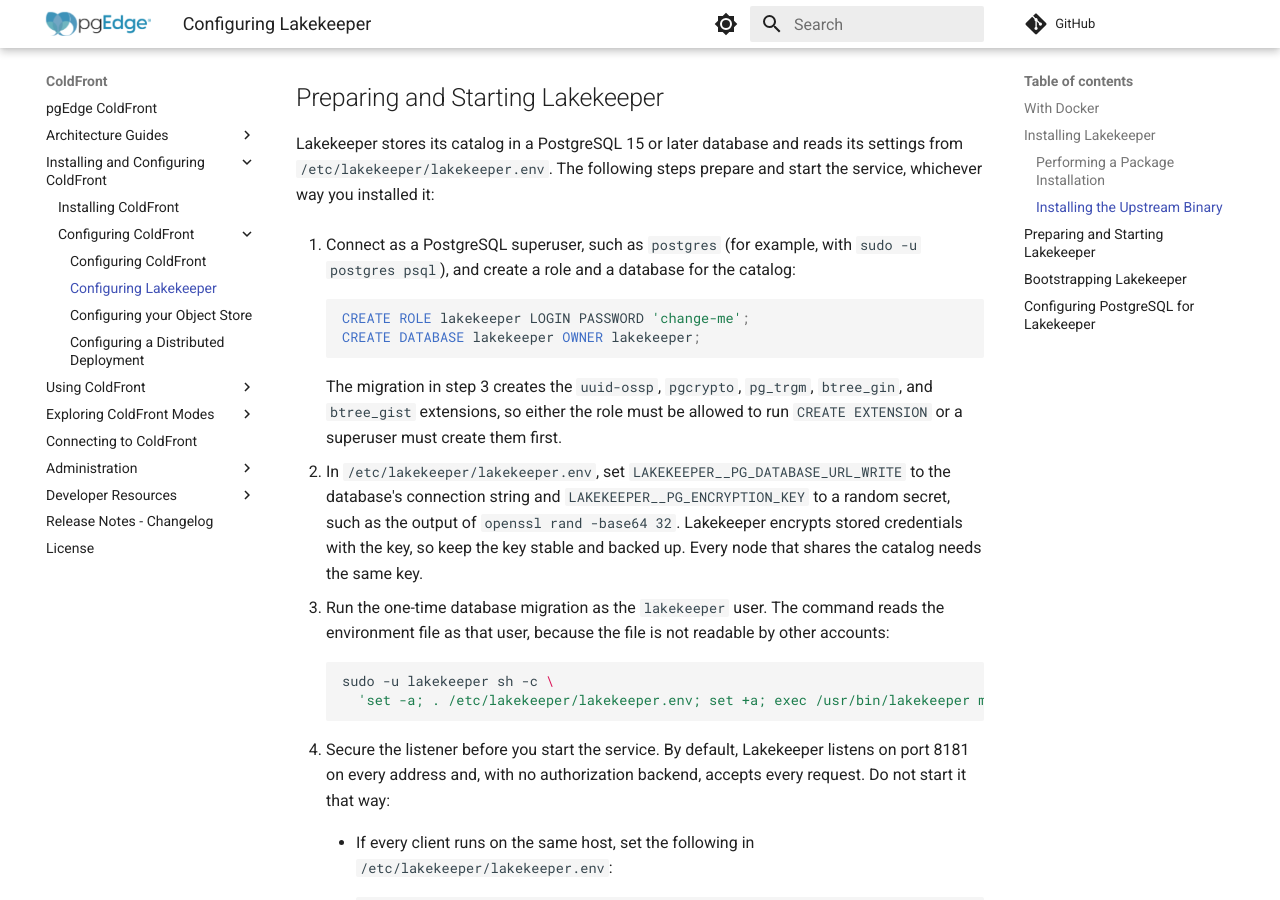
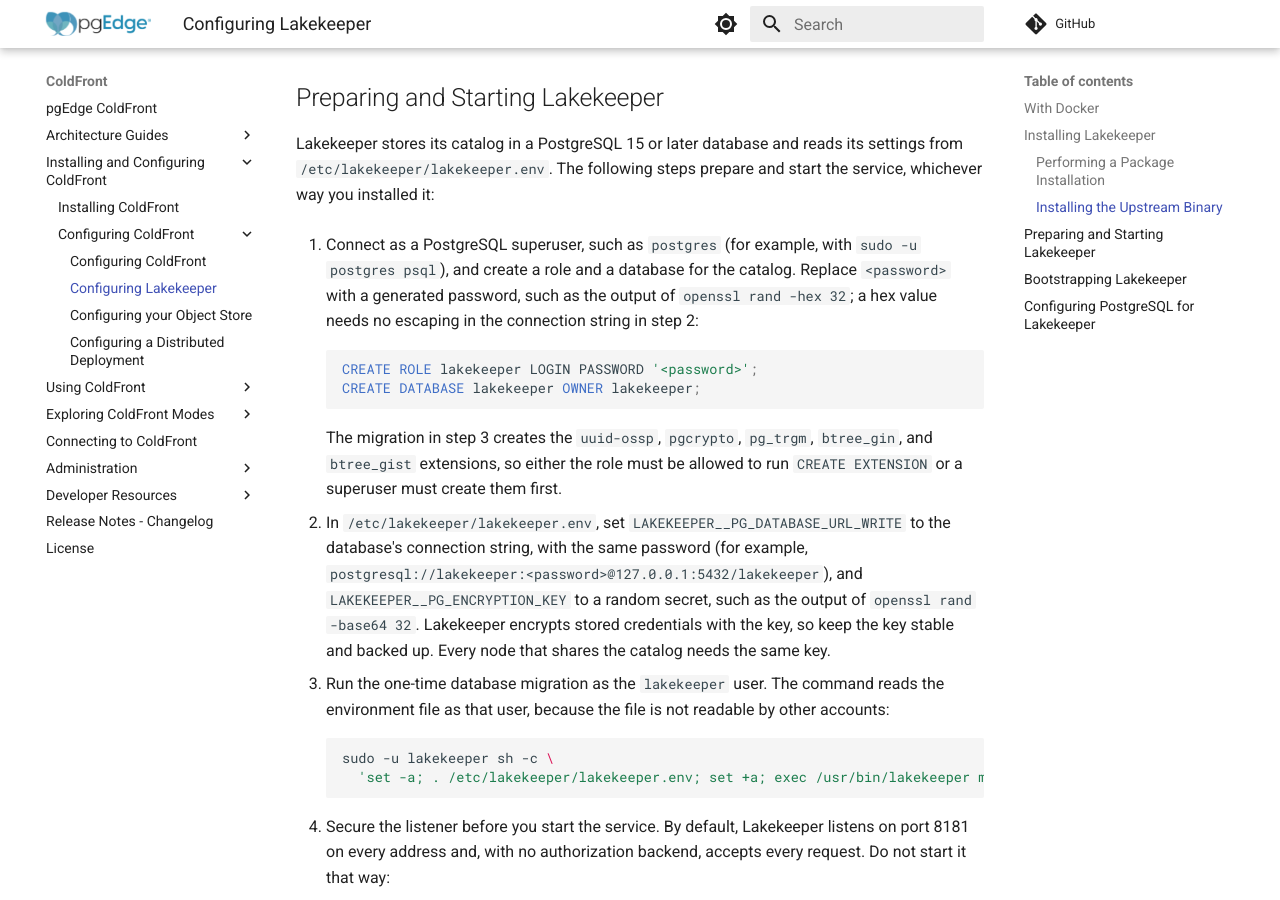
Before and after one commit to pgEdge/coldfront, an MkDocs documentation site: the page built from docs/configure_lakekeeper.md, in a window 1280 px wide and 900 px high, scrolled down 1727 px. Built offline with MkDocs 1.6.1 and Material for MkDocs 9.7.7, drawn with Linux system fonts in a browser that asks for light colours; comment, search, counter and statistics services are not loaded.

Commit message:
docs: use a generated password for the Lakekeeper catalog role

````diff
--- a/docs/configure_lakekeeper.md
+++ b/docs/configure_lakekeeper.md
@@ -91,10 +91,13 @@ following steps prepare and start the service, whichever way you
 installed it:
 
 1. Connect as a PostgreSQL superuser, such as `postgres` (for example, with
-    `sudo -u postgres psql`), and create a role and a database for the catalog:
+    `sudo -u postgres psql`), and create a role and a database for the catalog.
+    Replace `<password>` with a generated password, such as the output of
+    `openssl rand -hex 32`; a hex value needs no escaping in the connection
+    string in step 2:
 
     ```sql
-    CREATE ROLE lakekeeper LOGIN PASSWORD 'change-me';
+    CREATE ROLE lakekeeper LOGIN PASSWORD '<password>';
     CREATE DATABASE lakekeeper OWNER lakekeeper;
     ```
 
@@ -103,7 +106,9 @@ installed it:
     allowed to run `CREATE EXTENSION` or a superuser must create them first.
 
 2. In `/etc/lakekeeper/lakekeeper.env`, set
-    `LAKEKEEPER__PG_DATABASE_URL_WRITE` to the database's connection string and
+    `LAKEKEEPER__PG_DATABASE_URL_WRITE` to the database's connection string,
+    with the same password (for example,
+    `postgresql://lakekeeper:<password>@127.0.0.1:5432/lakekeeper`), and
     `LAKEKEEPER__PG_ENCRYPTION_KEY` to a random secret, such as the output of
     `openssl rand -base64 32`. Lakekeeper encrypts stored credentials with the
     key, so keep the key stable and backed up. Every node that shares the
````
